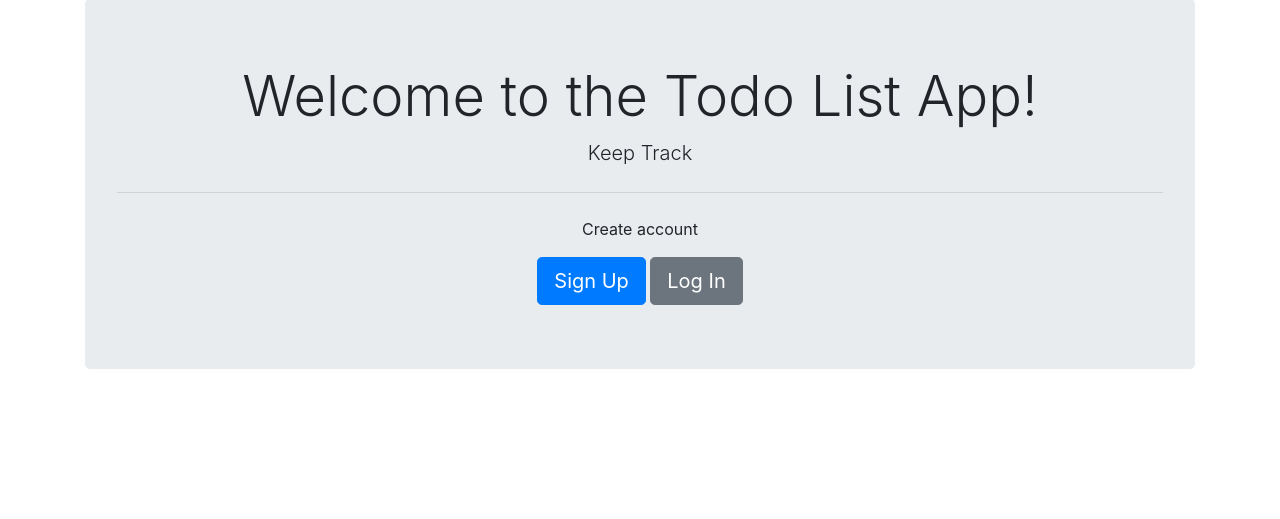
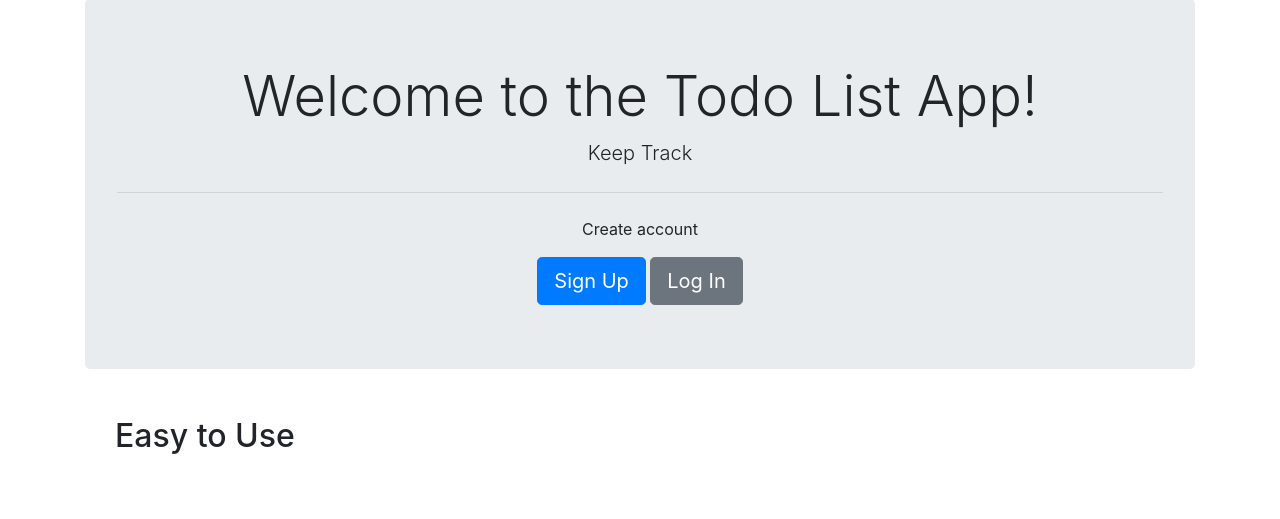
Before and after one commit to Seafzz/todo, a Django app: page / in a window 1280 px wide. Shown: the part 113-632 px from the top of the page. Run offline with Django 5.2, Linux system fonts and the light colour scheme; some libraries are stand-ins or nearby versions.

Commit message:
added div inside features

```diff
--- a/tasks/templates/tasks/home.html
+++ b/tasks/templates/tasks/home.html
@@ -25,4 +25,12 @@
      <a class="btn btn-primary btn-lg" href="{% url 'signup' %}" role="button">Sign Up</a>
      <a class="btn btn-secondary btn-lg" href="{% url 'login' %}" role="button">Log In</a>
 </div>
+<!-- Features -->
+<div class="container mt-5">
+    <div class="col-lg-4">
+        <h2>Easy to Use</h2>
+
+
+    </div>
+</div>
 {% endblock %}
```
